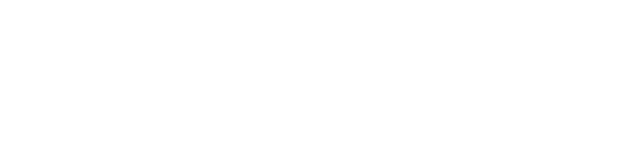
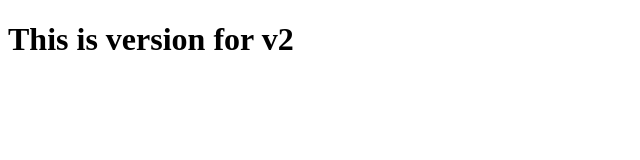
Before and after one commit to boradrepo/testing, a plain HTML site: page index.html in a window 1280 px wide. Shown: the whole page, without its empty margins (0-640 px from the left). Drawn offline with Linux system fonts and the light colour scheme.

Commit message:
This is v2

```diff
--- a/index.html
+++ b/index.html
@@ -6,6 +6,6 @@
     <title>Document</title>
 </head>
 <body>
-
+    <h1>This is version for v2 </h1>
 </body>
 </html>
```
